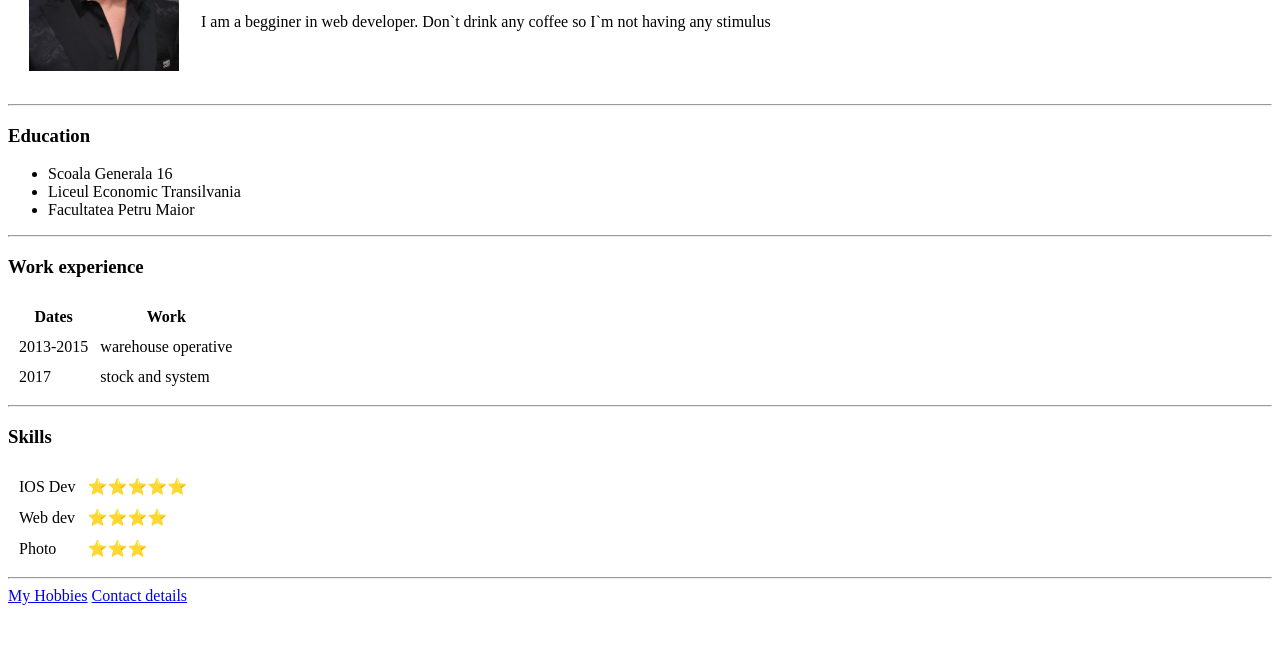
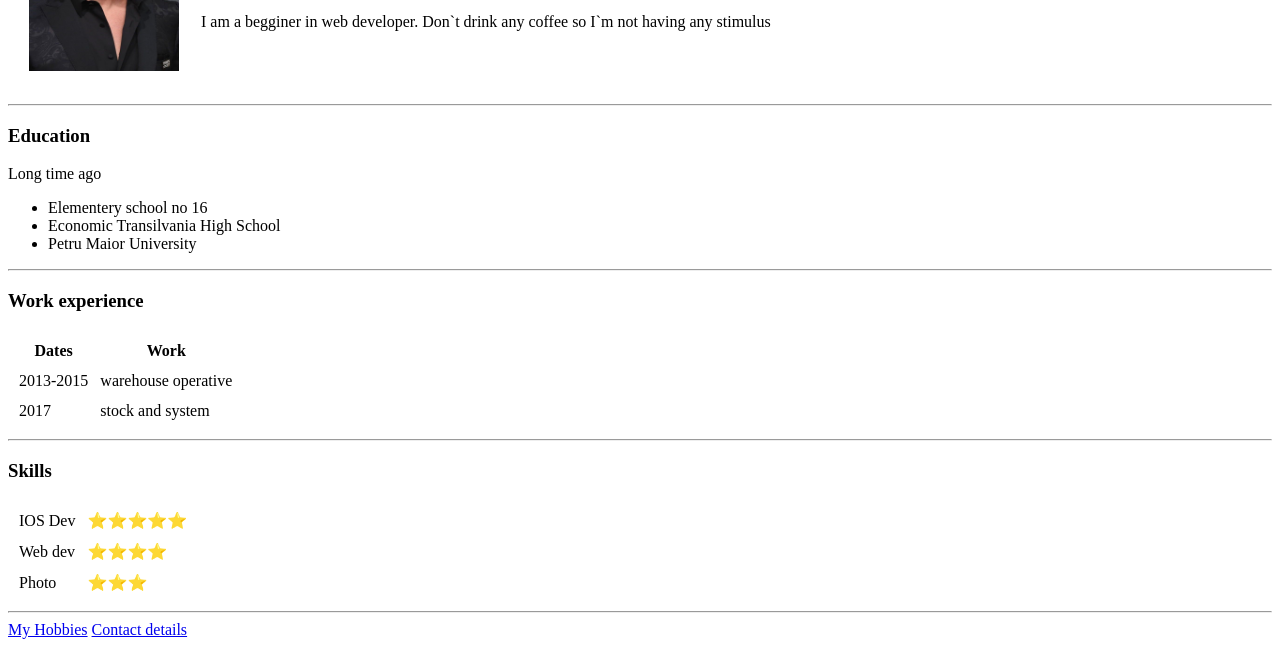
Before and after one commit to SpNisoR/cvtest, a plain HTML site: page index.html in a window 1280 px wide. Shown: the part 158-805 px from the top of the page. Drawn offline with Linux system fonts and the light colour scheme.

Commit message:
Update index.html

```diff
--- a/index.html
+++ b/index.html
@@ -21,10 +21,11 @@
   </table>
   <hr>
   <h3>Education</h3>
+  <p> Long time ago<p>
   <ul>
-    <li>Scoala Generala 16</li>
-    <li>Liceul Economic Transilvania</li>
-    <li>Facultatea Petru Maior</li>
+    <li>Elementery school no 16</li>
+    <li>Economic Transilvania High School</li>
+    <li>Petru Maior University</li>
   </ul>
   <hr>
   <h3>Work experience</h3>
```
